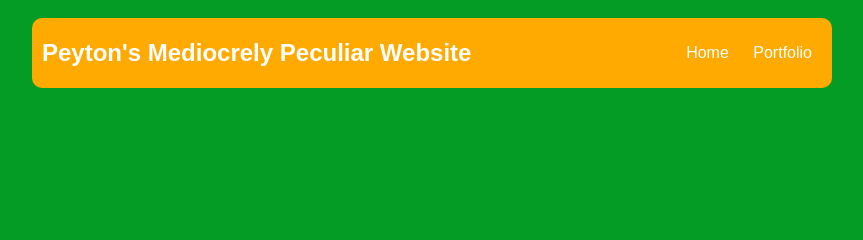
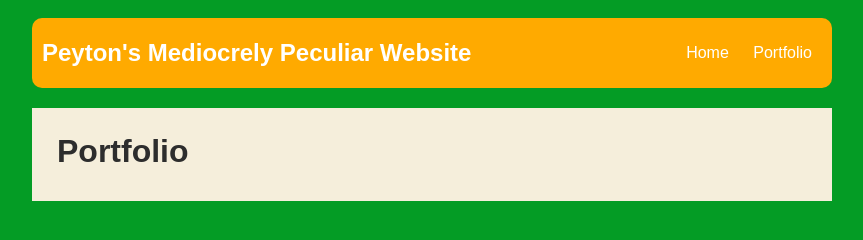
Before and after one commit to PeytonStrahan/portfolio.github.io, a plain HTML site: page index.html in a window 1280 px wide. Shown: the whole page, without its empty margins (208-1071 px from the left). Drawn offline with Linux system fonts and the light colour scheme.

Commit message:
added main content

```diff
--- a/index.html
+++ b/index.html
@@ -25,6 +25,7 @@
       nav {
         background: rgb(255, 170, 0);
         margin: 0 auto;
+        margin-bottom: 20px;
         display: flex;
         padding: 10px;
         border-radius: 10px;
@@ -94,6 +95,15 @@
           </li>
         </ul>
       </nav>
+
+      <main>
+        <div class="content">
+          <h1>Portfolio</h1>
+          <ul id="portfolio">
+
+          </ul>
+        </div>
+      </main>
     </div>
   </body>
 </html>
```
